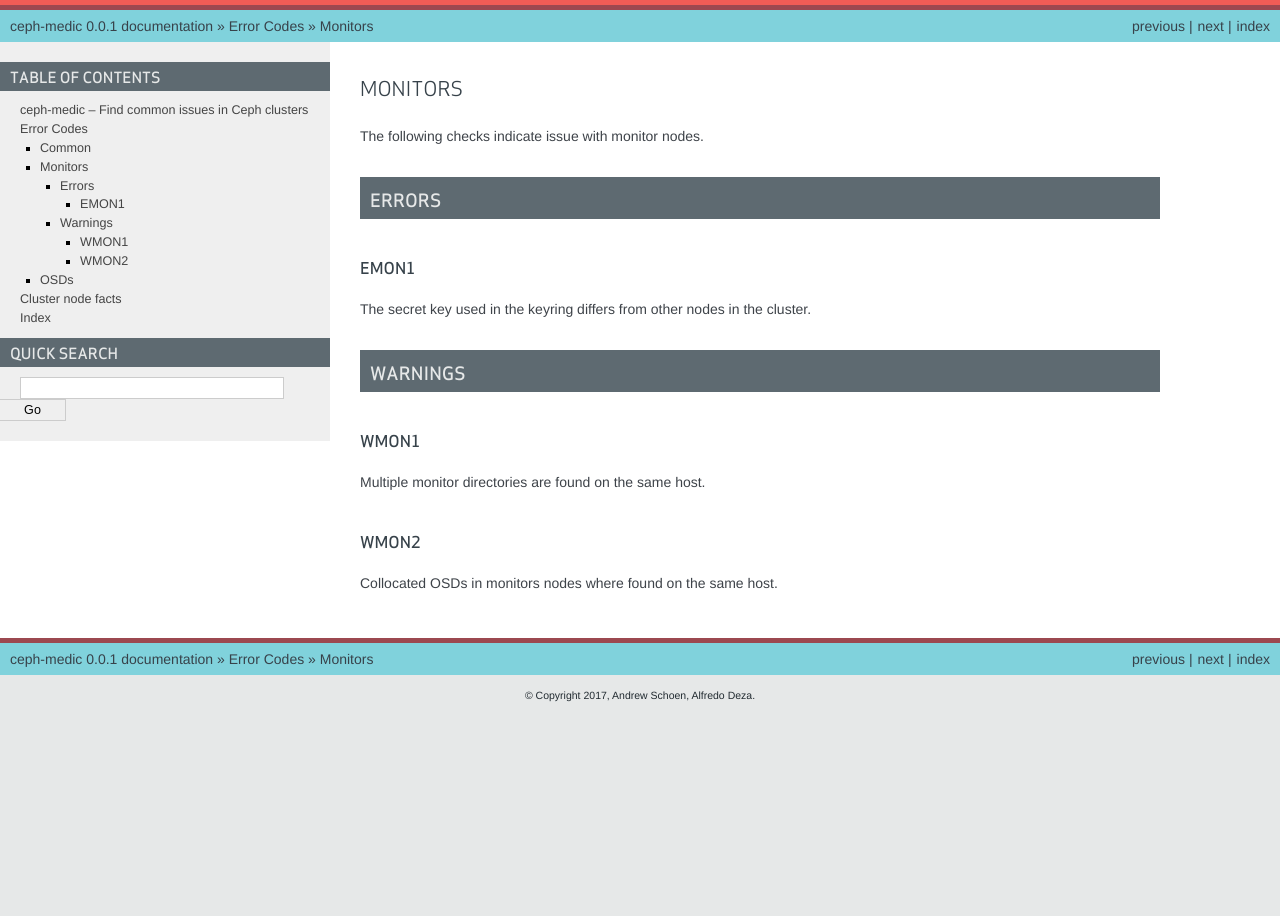
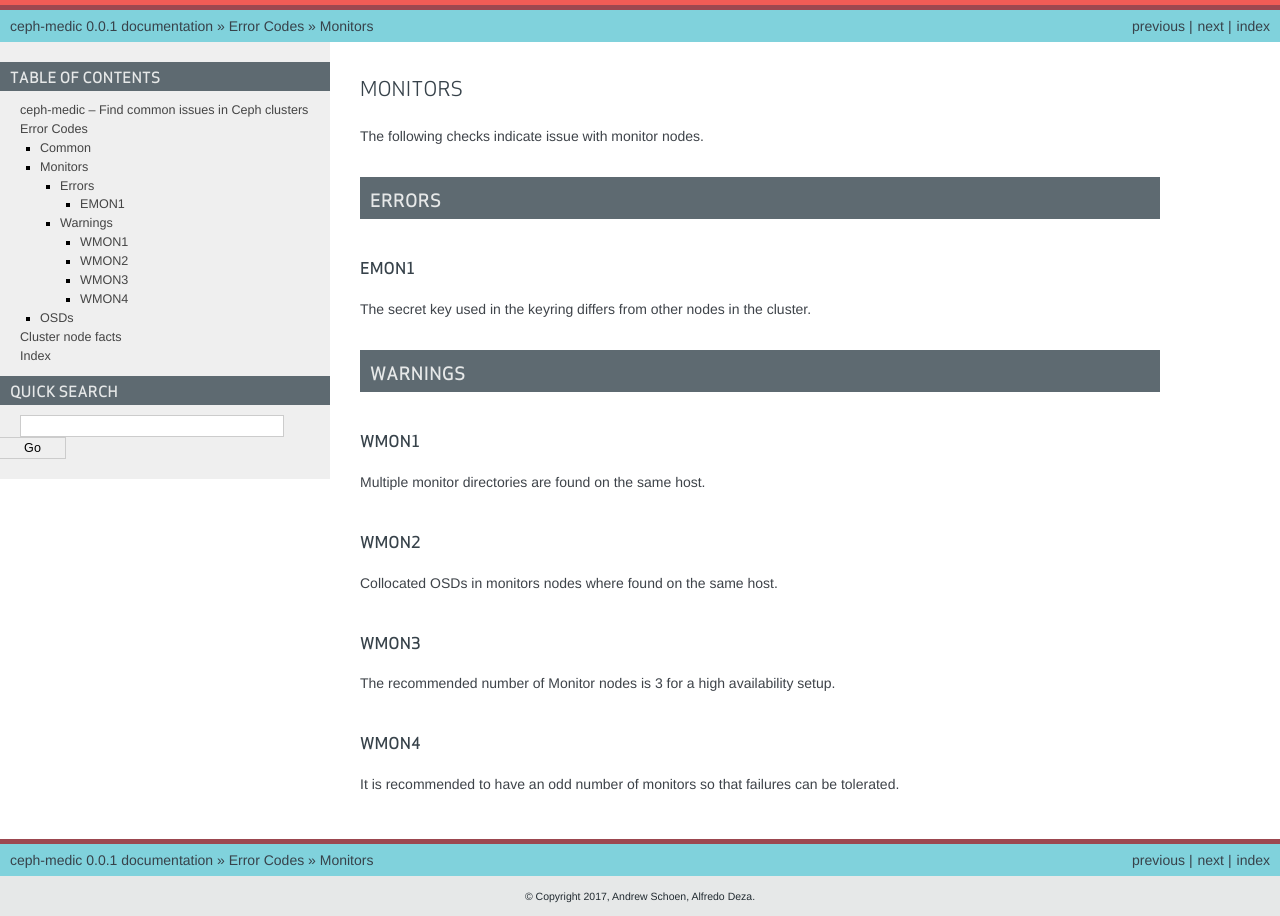
Before and after one commit to ceph/ceph-medic, a Sphinx documentation site: the page built from docs/source/codes/mons.rst, in a window 1280 px wide. Built offline with Sphinx 7.4.7, drawn with Linux system fonts in a browser that asks for light colours.

Commit message:
docs add sections for WMON3 and WMON4
Signed-off-by: Alfredo Deza <adeza@redhat.com>

```diff
--- a/docs/source/codes/mons.rst
+++ b/docs/source/codes/mons.rst
@@ -27,3 +27,16 @@
 WMON2
 _____
 Collocated OSDs in monitors nodes where found on the same host.
+
+.. _WMON3:
+
+WMON3
+_____
+The recommended number of Monitor nodes is 3 for a high availability setup.
+
+.. _WMON4:
+
+WMON4
+_____
+It is recommended to have an odd number of monitors so that failures can be
+tolerated.
```
